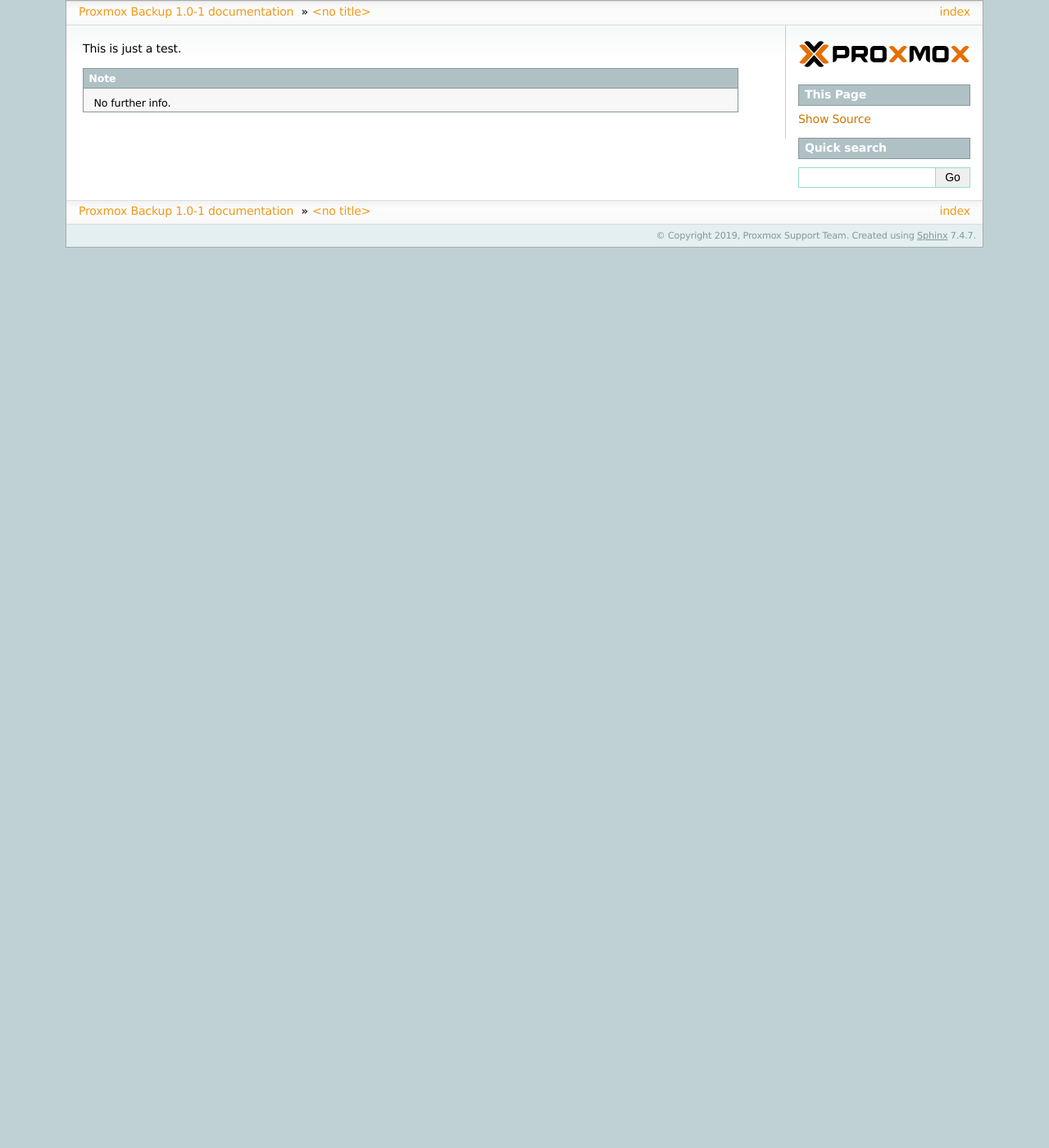
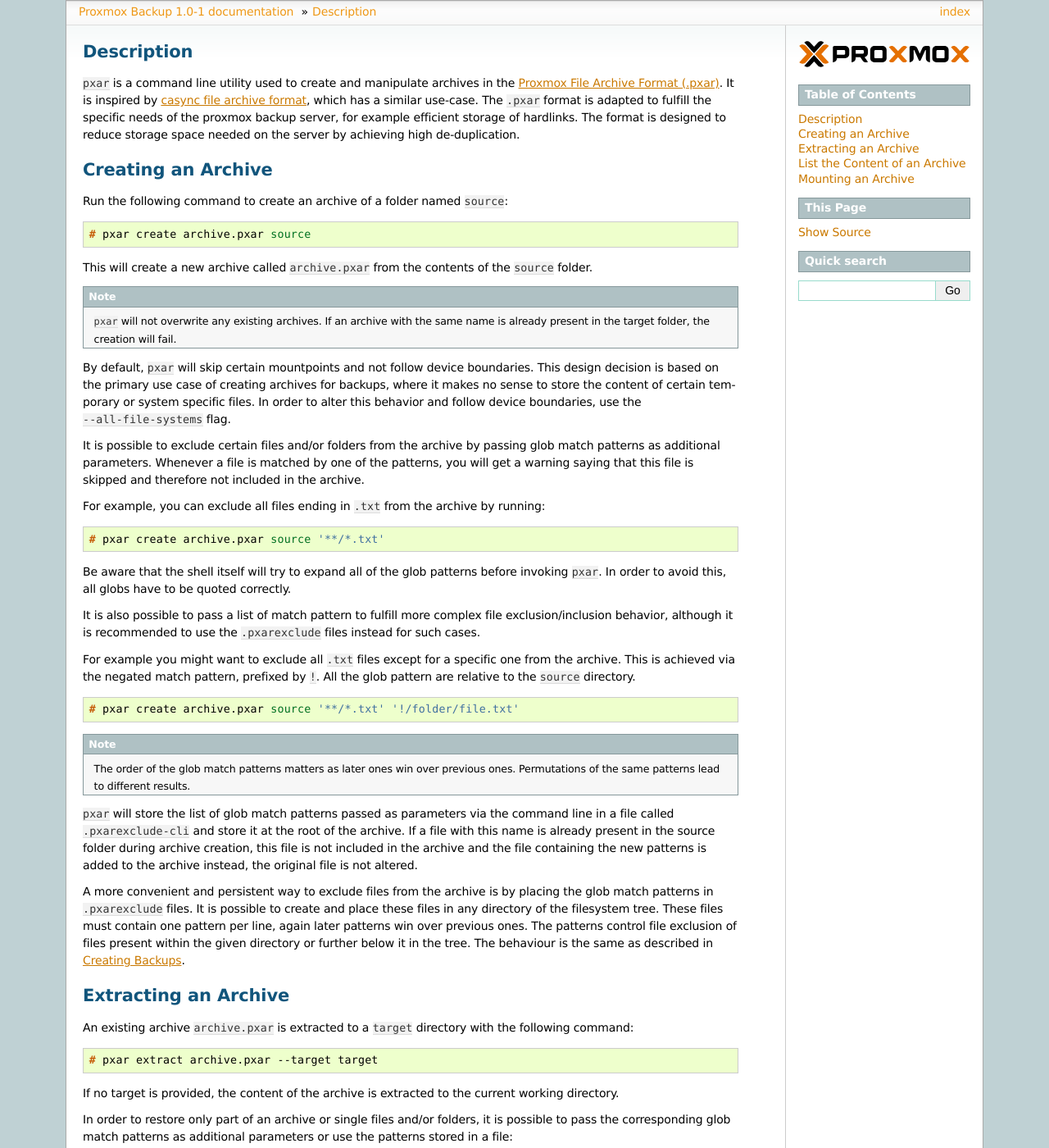
Before and after one commit to proxmox/proxmox-backup, a Sphinx documentation site: the page built from docs/pxar/description.rst, in a window 1280 px wide and 1400 px high. Shown: the whole window at 82% size. Built offline with Sphinx 7.4.7, drawn with Linux system fonts in a browser that asks for light colours; some of the changed text lies outside the part shown.

Commit message:
docs: add documentation for pxar
Signed-off-by: Christian Ebner <c.ebner@proxmox.com>

```diff
--- a/docs/administration-guide.rst
+++ b/docs/administration-guide.rst
@@ -215,6 +215,7 @@
   certificate (only used if the system CA certificates cannot
   validate the certificate).
 
+.. _creating-backups:
 
 Creating Backups
 ~~~~~~~~~~~~~~~~
--- a/docs/pxar/description.rst
+++ b/docs/pxar/description.rst
@@ -1,3 +1,144 @@
-This is just a test.
+Description
+^^^^^^^^^^^
 
-.. NOTE:: No further info.
+``pxar`` is a command line utility used to create and manipulate archives in the
+:ref:`pxar-format`.
+It is inspired by `casync file archive format
+<http://0pointer.net/blog/casync-a-tool-for-distributing-file-system-images.html>`_,
+which has a similar use-case.
+The ``.pxar`` format is adapted to fulfill the specific needs of the proxmox
+backup server, for example efficient storage of hardlinks.
+The format is designed to reduce storage space needed on the server by achieving
+high de-duplication.
+
+Creating an Archive
+^^^^^^^^^^^^^^^^^^^
+
+Run the following command to create an archive of a folder named ``source``:
+
+.. code-block:: console
+
+    # pxar create archive.pxar source
+
+This will create a new archive called ``archive.pxar`` from the contents of the
+``source`` folder.
+
+.. NOTE:: ``pxar`` will not overwrite any existing archives. If an archive with
+    the same name is already present in the target folder, the creation will
+    fail.
+
+By default, ``pxar`` will skip certain mountpoints and not follow device
+boundaries. This design decision is based on the primary use case of creating
+archives for backups, where it makes no sense to store the content of certain
+temporary or system specific files.
+In order to alter this behavior and follow device boundaries, use the
+``--all-file-systems`` flag.
+
+It is possible to exclude certain files and/or folders from the archive by
+passing glob match patterns as additional parameters. Whenever a file is matched
+by one of the patterns, you will get a warning saying that this file is skipped
+and therefore not included in the archive.
+
+For example, you can exclude all files ending in ``.txt`` from the archive
+by running:
+
+.. code-block:: console
+
+    # pxar create archive.pxar source '**/*.txt'
+
+Be aware that the shell itself will try to expand all of the glob patterns before
+invoking ``pxar``.
+In order to avoid this, all globs have to be quoted correctly.
+
+It is also possible to pass a list of match pattern to fulfill more complex
+file exclusion/inclusion behavior, although it is recommended to use the
+``.pxarexclude`` files instead for such cases.
+
+For example you might want to exclude all ``.txt`` files except for a specific
+one from the archive. This is achieved via the negated match pattern, prefixed
+by ``!``.
+All the glob pattern are relative to the ``source`` directory.
+
+.. code-block:: console
+
+    # pxar create archive.pxar source '**/*.txt' '!/folder/file.txt'
+
+.. NOTE:: The order of the glob match patterns matters as later ones win over
+    previous ones. Permutations of the same patterns lead to different results.
+
+``pxar`` will store the list of glob match patterns passed as parameters via the
+command line in a file called ``.pxarexclude-cli`` and store it at the root of
+the archive.
+If a file with this name is already present in the source folder during archive
+creation, this file is not included in the archive and the file containing the
+new patterns is added to the archive instead, the original file is not altered.
+
+A more convenient and persistent way to exclude files from the archive is by
+placing the glob match patterns in ``.pxarexclude`` files.
+It is possible to create and place these files in any directory of the filesystem
+tree.
+These files must contain one pattern per line, again later patterns win over
+previous ones.
+The patterns control file exclusion of files present within the given directory
+or further below it in the tree.
+The behaviour is the same as described in :ref:`creating-backups`.
+
+Extracting an Archive
+^^^^^^^^^^^^^^^^^^^^^
+
+An existing archive ``archive.pxar`` is extracted to a ``target`` directory
+with the following command:
+
+.. code-block:: console
+
+    # pxar extract archive.pxar --target target
+
+If no target is provided, the content of the archive is extracted to the current
+working directory.
+
+In order to restore only part of an archive or single files and/or folders,
+it is possible to pass the corresponding glob match patterns as additional
+parameters or use the patterns stored in a file:
+
+.. code-block:: console
+
+    # pxar extract etc.pxar '**/*.conf' --target /restore/target/etc
+
+The above example restores all ``.conf`` files encountered in any of the
+sub-folders in the archive ``etc.pxar`` to the target ``/restore/target/etc``.
+A path to the file containing match patterns can be specified using the
+``--files-from`` parameter.
+
+List the Content of an Archive
+^^^^^^^^^^^^^^^^^^^^^^^^^^^^^^
+
+To display the files and directories contained in an archive ``archive.pxar``,
+run the following command:
+
+.. code-block:: console
+
+    # pxar list archive.pxar
+
+This displays the full path of each file or directory with respect to the
+archives root.
+
+Mounting an Archive
+^^^^^^^^^^^^^^^^^^^
+
+``pxar`` allows you to mount and inspect the contents of an archive via _`FUSE`.
+In order to mount an archive named ``archive.pxar`` to the mountpoint ``mnt``,
+run the command:
+
+.. code-block:: console
+
+    # pxar mount archive.pxar /mnt
+
+Once the archive is mounted, you can access its content under the given
+mountpoint.
+
+.. code-block:: console
+
+    # cd /mnt
+    # ls
+    bin   dev  home  lib32  libx32      media  opt   root  sbin  sys  usr
+    boot  etc  lib   lib64  lost+found  mnt    proc  run   srv   tmp  var
```
